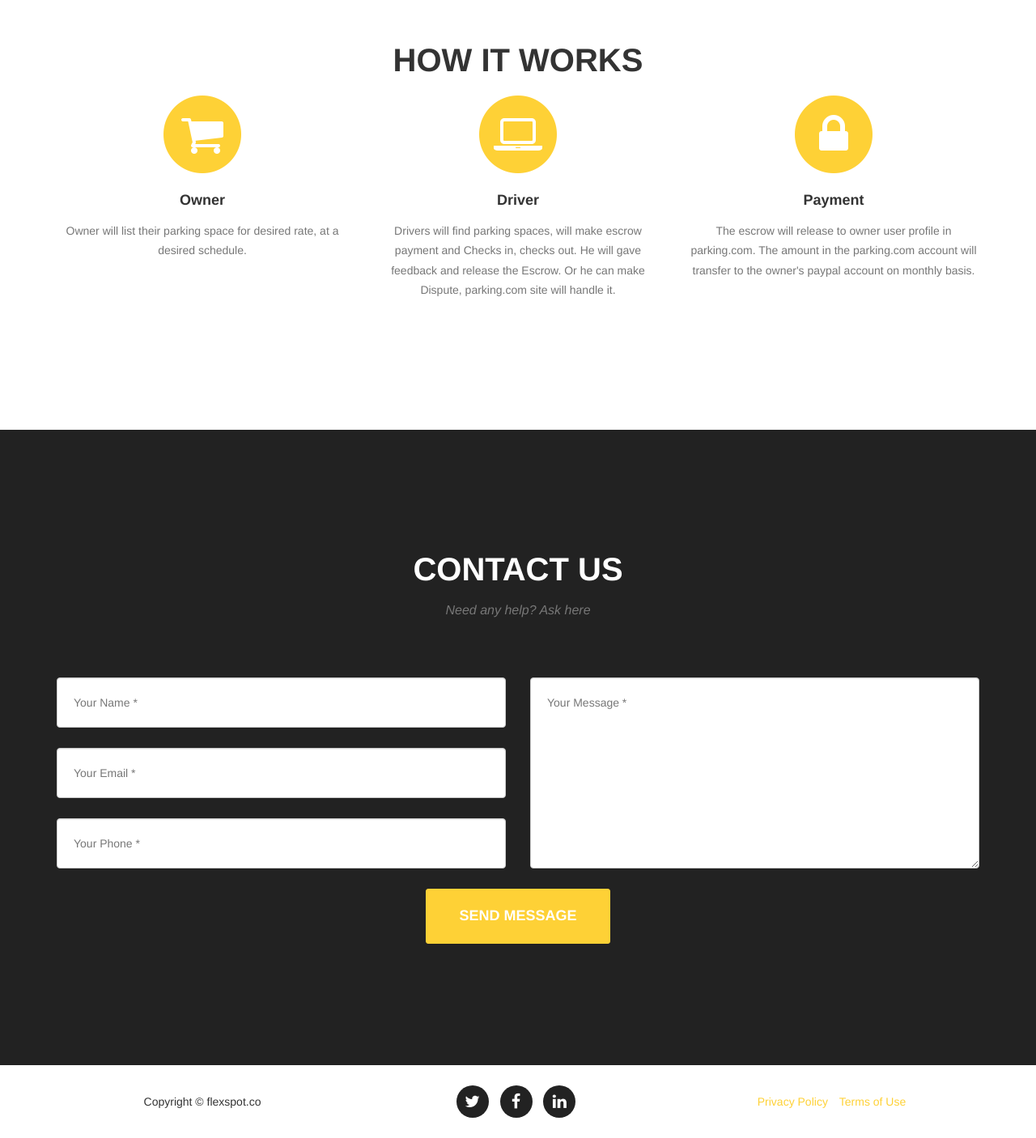
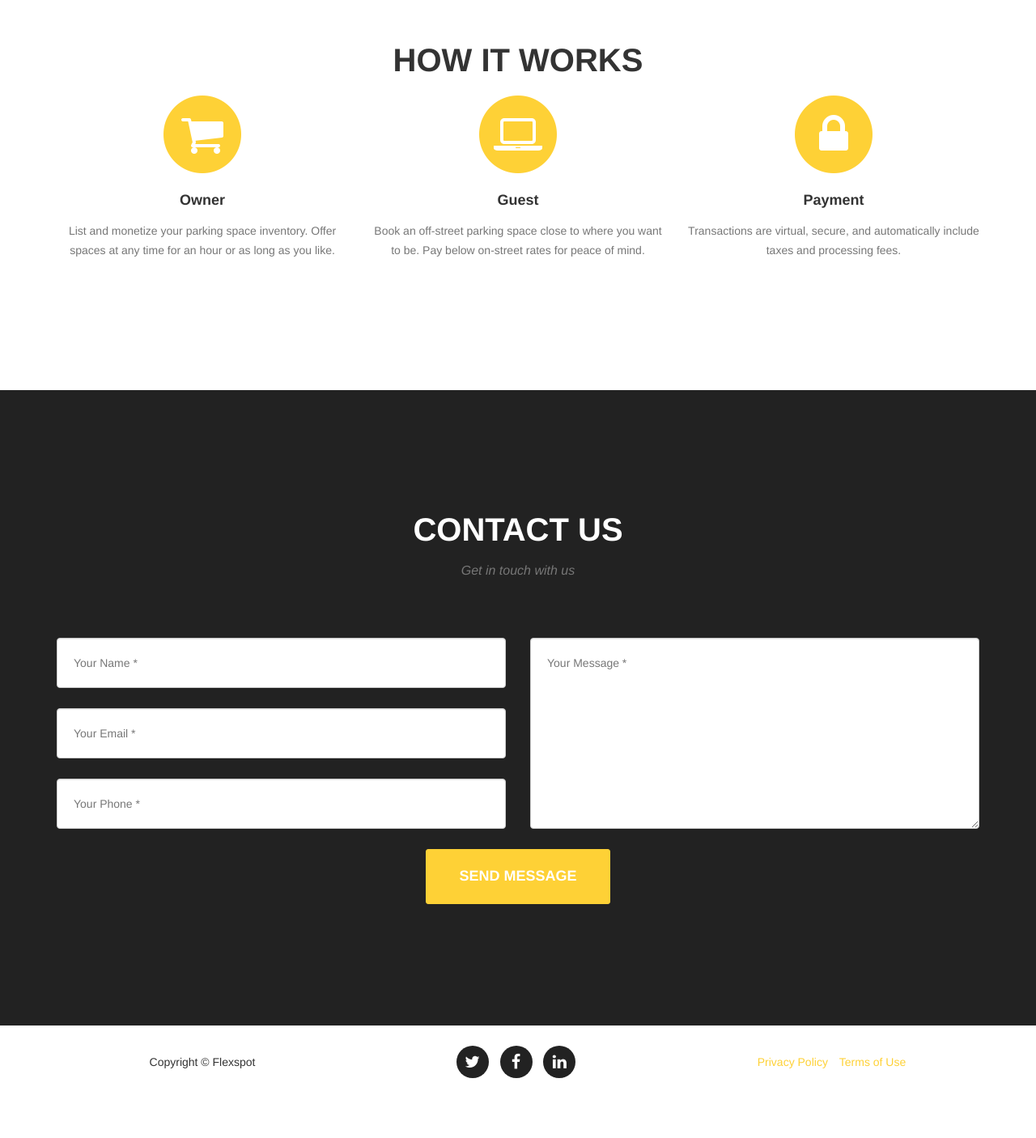
Before and after one commit to suhailvs/parking, a Django app: template mysite/templates/home.html in a window 1280 px wide. Shown: the part 851-2257 px from the top of the page at 81% size. After the commit the page ends 2183 px from the top, so only its background shows below. Run offline with Django 3.2, Linux system fonts and the light colour scheme; the template is opened without the code that fills it, so the values that code supplies are empty; parts of the project's set-up code (start-up, migrations or seed data) failed here and were passed over; some libraries are stand-ins or nearby versions.

Commit message:
Content edits to landing page verbage

```diff
--- a/mysite/templates/home.html
+++ b/mysite/templates/home.html
@@ -110,15 +110,15 @@
                         <i class="fa fa-shopping-cart fa-stack-1x fa-inverse"></i>
                     </span>
                     <h4 class="service-heading">Owner</h4>
-                    <p class="text-muted">Owner will list their parking space for desired rate, at a desired schedule.</p>
+                    <p class="text-muted">List and monetize your parking space inventory. Offer spaces at any time for an hour or as long as you like.</p>
                 </div>
                 <div class="col-md-4">
                     <span class="fa-stack fa-4x">
                         <i class="fa fa-circle fa-stack-2x text-primary"></i>
                         <i class="fa fa-laptop fa-stack-1x fa-inverse"></i>
                     </span>
-                    <h4 class="service-heading">Driver</h4>
-                    <p class="text-muted">Drivers will find parking spaces, will make escrow payment and Checks in, checks out. He will gave feedback and release the Escrow. Or he can make Dispute, parking.com site will handle it.</p>
+                    <h4 class="service-heading">Guest</h4>
+                    <p class="text-muted">Book an off-street parking space close to where you want to be. Pay below on-street rates for peace of mind.</p>
                 </div>
                 <div class="col-md-4">
                     <span class="fa-stack fa-4x">
@@ -126,7 +126,7 @@
                         <i class="fa fa-lock fa-stack-1x fa-inverse"></i>
                     </span>
                     <h4 class="service-heading">Payment</h4>
-                    <p class="text-muted">The escrow will release to owner user profile in parking.com. The amount in the parking.com account will transfer to the owner's paypal account on monthly basis.</p>
+                    <p class="text-muted">Transactions are virtual, secure, and automatically include taxes and processing fees.</p>
                 </div>
             </div>
         </div>
@@ -137,7 +137,7 @@
             <div class="row">
                 <div class="col-lg-12 text-center">
                     <h2 class="section-heading">Contact Us</h2>
-                    <h3 class="section-subheading text-muted">Need any help? Ask here</h3>
+                    <h3 class="section-subheading text-muted">Get in touch with us</h3>
                 </div>
             </div>
             <div class="row">
@@ -180,7 +180,7 @@
     <div class="container">
       <div class="row">
         <div class="col-md-4">
-          <span class="copyright">Copyright &copy; flexspot.co</span>
+          <span class="copyright">Copyright © Flexspot</span>
         </div>
         <div class="col-md-4">
           <ul class="list-inline social-buttons">
@@ -209,7 +209,7 @@
     <div class="modal-dialog">
       <div class="modal-content">
         <div class="modal-header">
-          <button type="button" class="close" data-dismiss="modal" aria-hidden="true">&times;</button>
+          <button type="button" class="close" data-dismiss="modal" aria-hidden="true">×</button>
           <h4 class="modal-title">Login</h4>
         </div>
         <div class="modal-body" id="loading_signin" style="width: 100%;height: 100%;">
@@ -286,7 +286,7 @@
             spinner.stop();
             $('#modal-signin').find('.errormsg')
               .html('<div class="alert alert-warning fade in">' +
-                msg + '<button type="button" class="close" data-dismiss="alert">&times;</button>' +
+                msg + '<button type="button" class="close" data-dismiss="alert">×</button>' +
                 '</div>');
           }
         });
```
